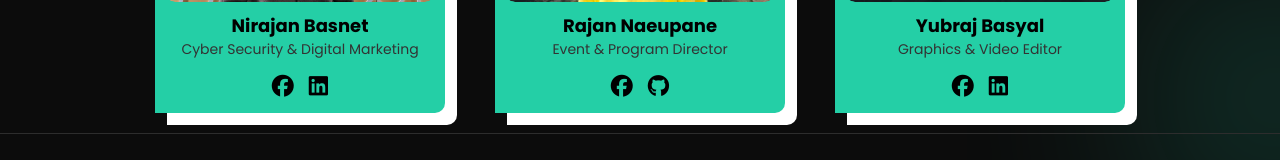
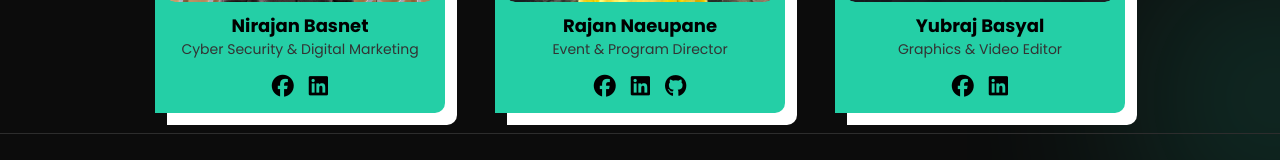
Before and after one commit to Pearl-Softech/pearl-softech-web, a React (Vite) app: page /team in a window 1280 px wide. Shown: the part 742-902 px from the top of the page. Built offline with nearby package versions, Linux system fonts and the light colour scheme.

Commit message:
Add social of member

```diff
--- a/src/pages/Team.tsx
+++ b/src/pages/Team.tsx
@@ -16,7 +16,7 @@ const teamMembers = [
         image: memberPhoto1,
         socials: {
             facebook: "https://www.facebook.com/tilakraj.bhandari.5",
-            linkedin: "",
+            linkedin: "https://www.linkedin.com/in/tilak-raj-bhhandari-b5049334b?utm_source=share&utm_campaign=share_via&utm_content=profile&utm_medium=android_app",
             twitter: "#",
             github: "#",
         }
@@ -49,7 +49,7 @@ const teamMembers = [
         image: memberPhoto4,
         socials: {
             facebook: "https://www.facebook.com/profile.php?id=61563473620678",
-            linkedin: "",
+            linkedin: "https://www.linkedin.com/in/nirajan-basnet-b3526b321?utm_source=share&utm_campaign=share_via&utm_content=profile&utm_medium=android_app",
             twitter: "#",
             github: "#",
         }
@@ -60,7 +60,7 @@ const teamMembers = [
         image: memberPhoto5,
         socials: {
             facebook: "https://www.facebook.com/profile.php?id=61553572617056",
-            linkedin: "#",
+            linkedin: "https://www.linkedin.com/in/rajan-neupane-598191312?utm_source=share&utm_campaign=share_via&utm_content=profile&utm_medium=android_app",
             twitter: "#",
             github: "",
         }
```
